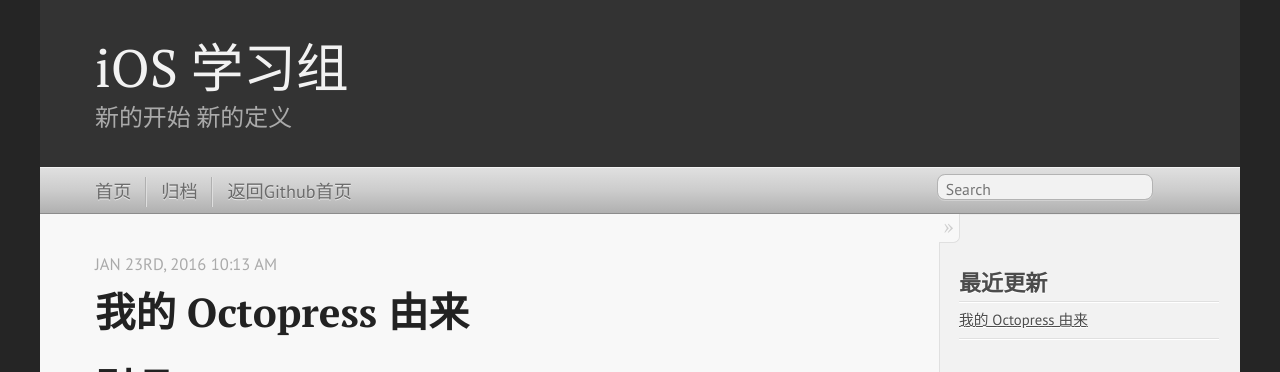
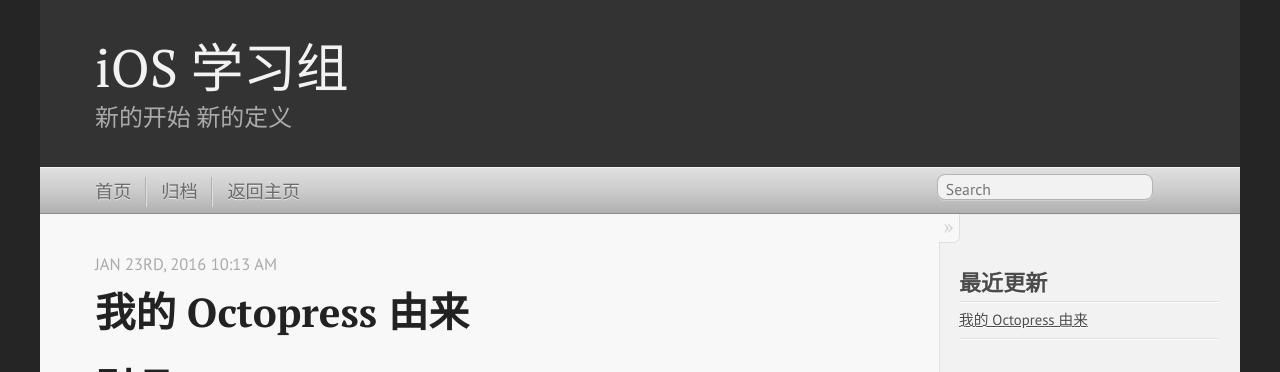
Before and after one commit to zybug/zybug.github.io, a Jekyll site: the page session/index.html, which Jekyll copies as it is, in a window 1280 px wide. Shown: the top 372 px of the page. Built offline with Jekyll 4.4.1, drawn with Linux system fonts in a browser that asks for light colours.

Commit message:
修改Session
修改session 主页内容

```diff
--- a/session/atom.xml
+++ b/session/atom.xml
@@ -4,7 +4,7 @@
   <title><![CDATA[iOS 学习组]]></title>
   <link href="http://github.zybug.com/session/atom.xml" rel="self"/>
   <link href="http://github.zybug.com/session/"/>
-  <updated>2016-01-23T11:55:07+08:00</updated>
+  <updated>2016-01-23T11:58:30+08:00</updated>
   <id>http://github.zybug.com/session/</id>
   <author>
     <name><![CDATA[zybug]]></name>
--- a/session/blog/2016/01/23/wo-de-octopress-you-lai/index.html
+++ b/session/blog/2016/01/23/wo-de-octopress-you-lai/index.html
@@ -60,7 +60,7 @@
 <ul class="main-navigation">
   <li><a href="/session/">首页</a></li>
   <li><a href="/session/blog/archives">归档</a></li>
-  <li><a href="//github.zybug.com/">返回Github首页</a></li>
+  <li><a href="//github.zybug.com/">返回主页</a></li>
 </ul>
 
 </nav>
--- a/session/blog/archives/index.html
+++ b/session/blog/archives/index.html
@@ -59,7 +59,7 @@ Jan 23 2016 posted in 杂谈 最近更新 我的 Octopress 由来 GitHub Repos S
 <ul class="main-navigation">
   <li><a href="/session/">首页</a></li>
   <li><a href="/session/blog/archives">归档</a></li>
-  <li><a href="//github.zybug.com/">返回Github首页</a></li>
+  <li><a href="//github.zybug.com/">返回主页</a></li>
 </ul>
 
 </nav>
--- a/session/blog/categories/za-tan/atom.xml
+++ b/session/blog/categories/za-tan/atom.xml
@@ -4,7 +4,7 @@
   <title><![CDATA[Category: 杂谈 | iOS 学习组]]></title>
   <link href="http://github.zybug.com/session/blog/categories/za-tan/atom.xml" rel="self"/>
   <link href="http://github.zybug.com/session/"/>
-  <updated>2016-01-23T11:55:07+08:00</updated>
+  <updated>2016-01-23T11:58:30+08:00</updated>
   <id>http://github.zybug.com/session/</id>
   <author>
     <name><![CDATA[zybug]]></name>
--- a/session/blog/categories/za-tan/index.html
+++ b/session/blog/categories/za-tan/index.html
@@ -58,7 +58,7 @@
 <ul class="main-navigation">
   <li><a href="/session/">首页</a></li>
   <li><a href="/session/blog/archives">归档</a></li>
-  <li><a href="//github.zybug.com/">返回Github首页</a></li>
+  <li><a href="//github.zybug.com/">返回主页</a></li>
 </ul>
 
 </nav>
--- a/session/index.html
+++ b/session/index.html
@@ -60,7 +60,7 @@
 <ul class="main-navigation">
   <li><a href="/session/">首页</a></li>
   <li><a href="/session/blog/archives">归档</a></li>
-  <li><a href="//github.zybug.com/">返回Github首页</a></li>
+  <li><a href="//github.zybug.com/">返回主页</a></li>
 </ul>
 
 </nav>
```
